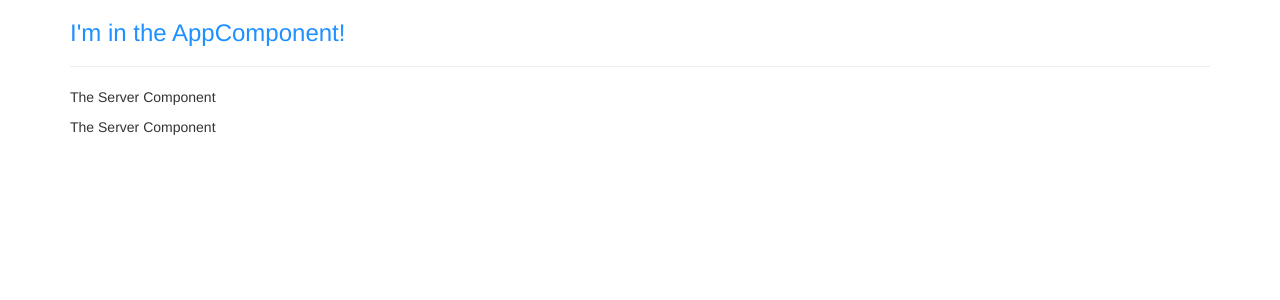
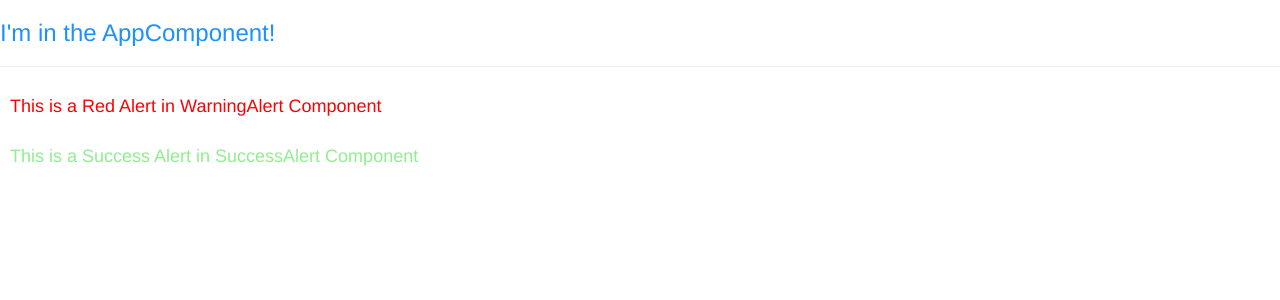
Before and after one commit to nusrathfathima/Angular-App, an Angular app: page / in a window 1280 px wide. Shown: the top 300 px of the page. Built offline with nearby package versions, Linux system fonts and the light colour scheme.

Commit message:
Assignment-1

```diff
--- a/src/app/app.component.html
+++ b/src/app/app.component.html
@@ -1,11 +1,14 @@
-<div class="container">
+<!-- <div class="container">
   <div class="row">
     <div class="col-xs-12">
-      <h3>I'm in the AppComponent!</h3>
-      <hr>
-      <app-servers></app-servers>
-      <!--<div app-servers></div>-->
-      <!--<div class="app-servers"></div>-->
+
     </div>
   </div>
-</div>
+</div> -->
+
+<h3>I'm in the AppComponent!</h3>
+<hr>
+<h4>
+  <app-warning-alert></app-warning-alert>
+  <app-success-alert></app-success-alert>
+</h4>
--- a/src/app/app.module.ts
+++ b/src/app/app.module.ts
@@ -6,12 +6,16 @@ import { FormsModule } from '@angular/forms';
 import { AppComponent } from './app.component';
 import { ServerComponent } from './server/server.component';
 import { ServersComponent } from './servers/servers.component';
+import { WarningAlertComponent } from './warning-alert/warning-alert.component';
+import { SuccessAlertComponent } from './success-alert/success-alert.component'
 
 @NgModule({
   declarations: [
     AppComponent,
     ServerComponent,
-    ServersComponent
+    ServersComponent,
+    WarningAlertComponent,
+    SuccessAlertComponent
   ],
   imports: [
     BrowserModule,
--- /dev/null
+++ b/src/app/success-alert/success-alert.component.css
@@ -0,0 +1,4 @@
+p {
+  color: lightgreen;
+  padding: 10px
+}
--- /dev/null
+++ b/src/app/success-alert/success-alert.component.html
@@ -0,0 +1 @@
+<p>This is a Success Alert in SuccessAlert Component </p>
--- /dev/null
+++ b/src/app/success-alert/success-alert.component.ts
@@ -0,0 +1,15 @@
+import { Component, OnInit } from '@angular/core';
+
+@Component({
+  selector: 'app-success-alert',
+  templateUrl: './success-alert.component.html',
+  styleUrls: ['./success-alert.component.css']
+})
+export class SuccessAlertComponent implements OnInit {
+
+  constructor() { }
+
+  ngOnInit(): void {
+  }
+
+}
--- /dev/null
+++ b/src/app/warning-alert/warning-alert.component.html
@@ -0,0 +1 @@
+<p>This is a Red Alert in WarningAlert Component</p>
--- /dev/null
+++ b/src/app/warning-alert/warning-alert.component.ts
@@ -0,0 +1,11 @@
+import { Component } from '@angular/core';
+
+@Component({
+  selector: 'app-warning-alert',
+  templateUrl: './warning-alert.component.html',
+  styles: [`p { color: red; padding: 10px}`]
+})
+
+export class WarningAlertComponent {
+
+}
```
